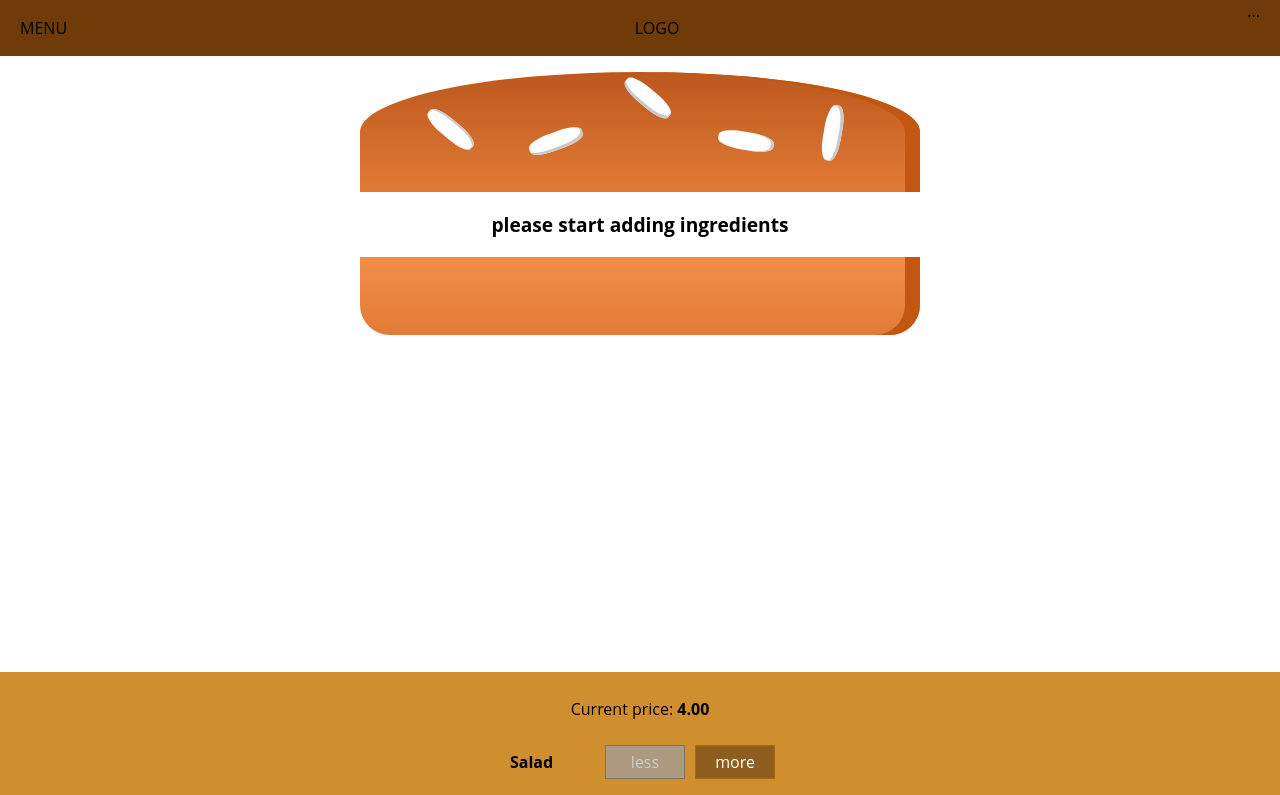
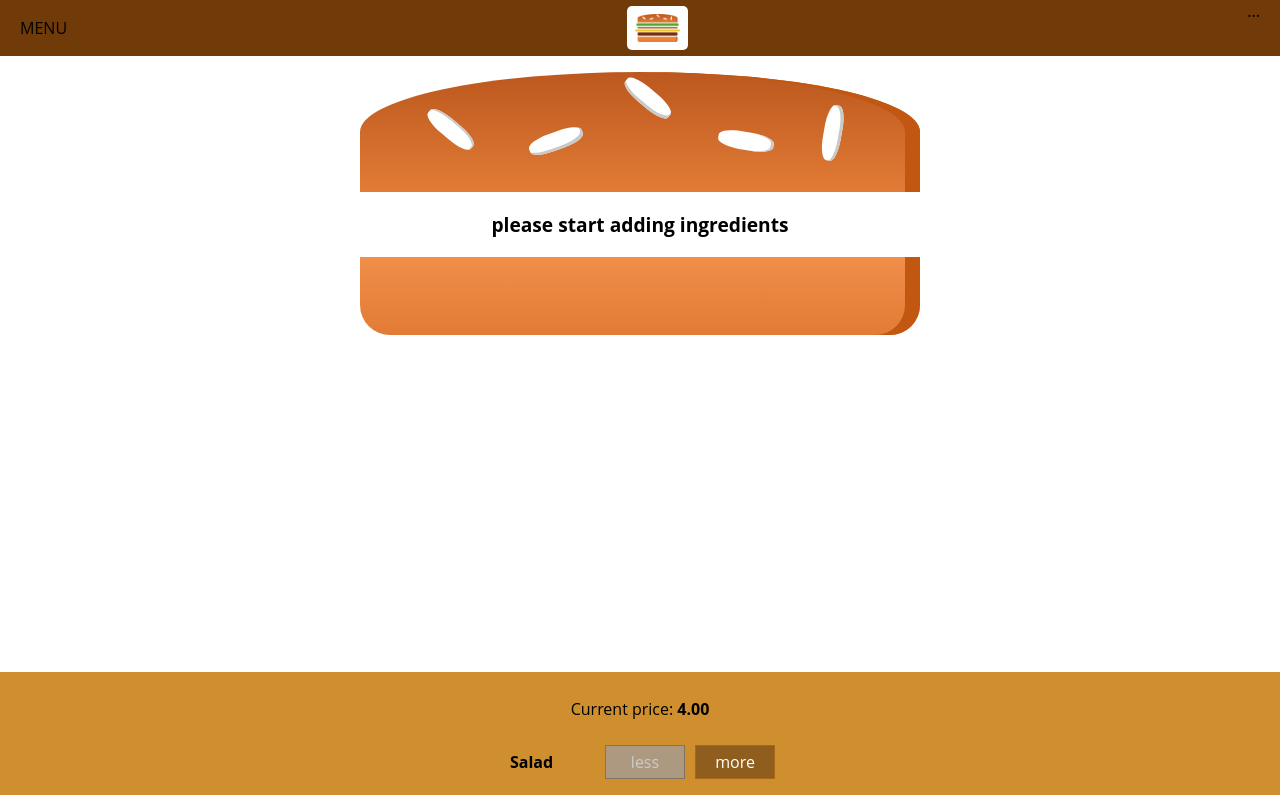
Before and after one commit to saittosun/burger-maxi, a React app: page / in a window 1280 px wide. Shown: the top 795 px of the page. Built offline with nearby package versions, Linux system fonts and the light colour scheme.

Commit message:
added logo

```diff
--- /dev/null
+++ b/src/components/Logo/Logo.css
@@ -0,0 +1,11 @@
+.Logo {
+  background-color: white;
+  padding: 8px;
+  height: 80%;
+  box-sizing: border-box;
+  border-radius: 5px;
+}
+
+.Logo img {
+  height: 100%;
+}
--- /dev/null
+++ b/src/components/Logo/Logo.js
@@ -0,0 +1,14 @@
+//jshint esversion: 6
+import React from 'react';
+
+import burgerLogo from '../../assets/images/burger-logo.png';//we should also make webpack aware of the fact that we're using this image and we're actually doing that by importing the image into our javascript file. Now of course just like for the css files, this does not mean that webpack mixes the image with our javascript code, how would that look like anyways? It just means we make webpack aware of the fact that we're using this image and webpack will then handle this image with a special plug-in or a special module that was added to webpack, to its config, will handle the image, will basically copy it over to the destination directory it creates, again only in memory during development and we'll even optimize the image.
+
+import classes from './Logo.css';
+
+const logo = (props) => (
+  <div className={classes.Logo}>
+    <img src={burgerLogo} alt="MyBurger"/>
+  </div>
+)
+
+export default logo;
--- a/src/navigation/Toolbar/Toolbar.js
+++ b/src/navigation/Toolbar/Toolbar.js
@@ -2,11 +2,12 @@
 import React from 'react';
 
 import classes from './Toolbar.css';
+import Logo from '../../components/Logo/Logo';
 
 const toolbar = (props) => (
   <header className={classes.Toolbar}>
     <div>MENU</div>
-    <div>LOGO</div>
+    <Logo />
     <nav>
       ...
     </nav>
```
Also changed, not shown: src/assets/images/burger-logo.png (added).
